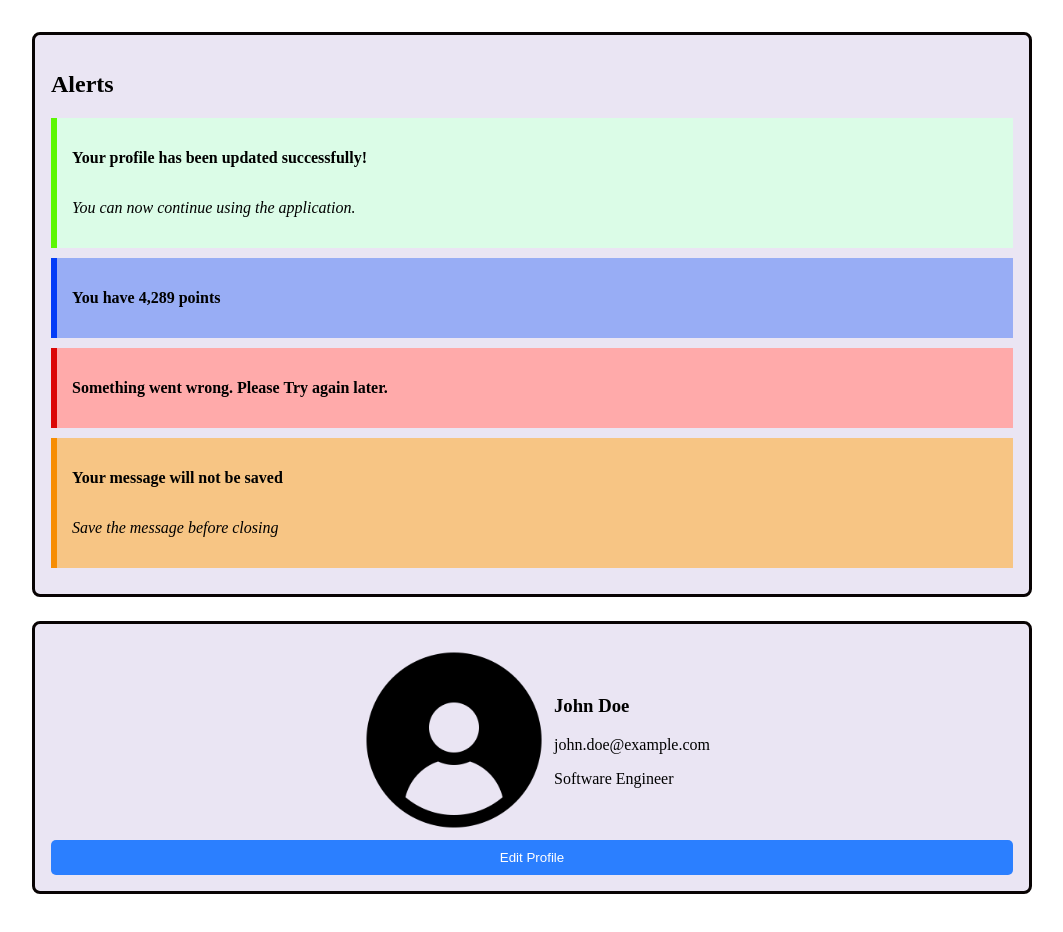
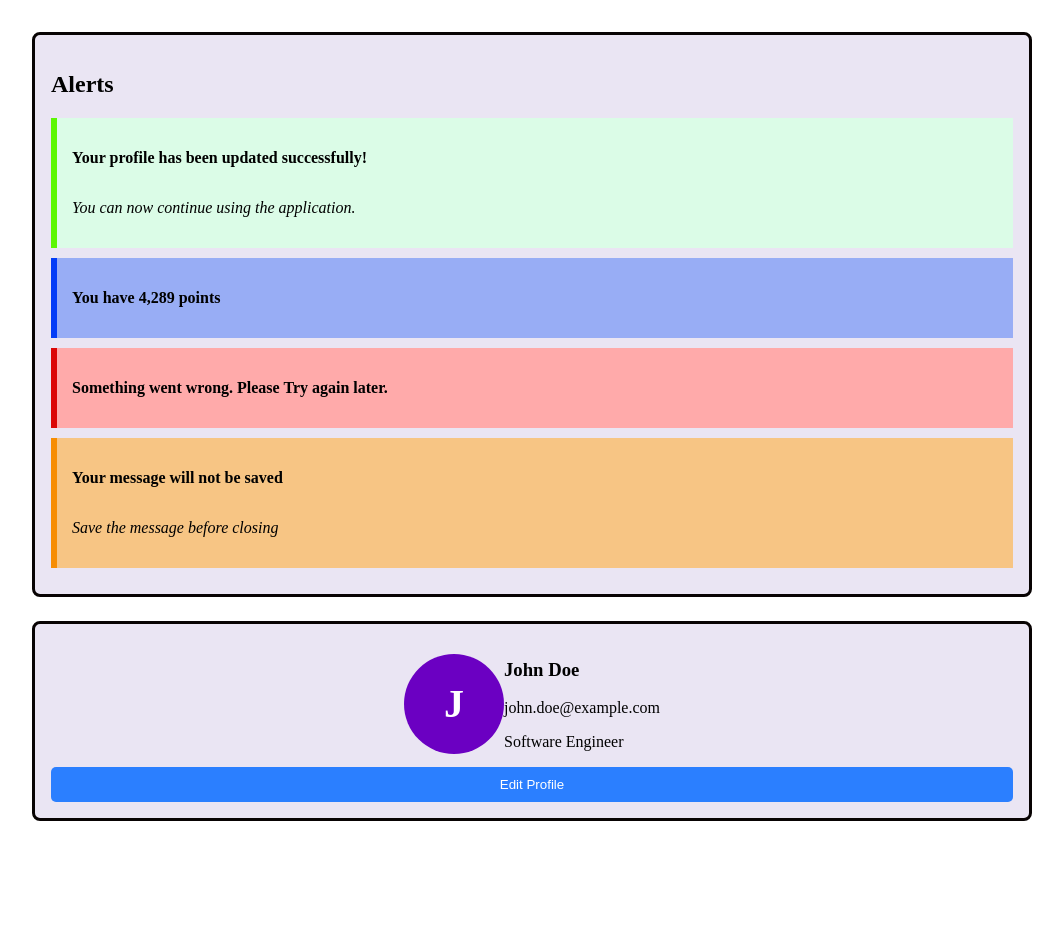
Before and after one commit to shanreed25/component-library, a React (Vite) app: page / in a window 1280 px wide. Shown: the top 932 px of the page, without its empty margins (108-1171 px from the left). After the commit the page ends 877 px from the top, so only its background shows below. Built offline with nearby package versions, Linux system fonts and the light colour scheme.

Commit message:
added ternary in JSX to show the user image or if no image use first letter of user name as avatar

```diff
--- a/src/App.css
+++ b/src/App.css
@@ -60,6 +60,26 @@ section {
   border-color: #033cf7;
 }
 
+
+
+.avatar{
+  width: 100px;
+  height: 100px;
+  border-radius: 50%;
+  object-fit: cover;
+}
+
+.letter-avatar{
+  background-color: #6b00c2;
+  font-weight: bold;
+  color: white;
+  font-size: 2.5rem;
+  display: inline-flex;
+  align-items: center;
+  justify-content: center;
+
+}
+
 .user-card-info {
   display: flex;
   justify-content: center;
--- a/src/App.tsx
+++ b/src/App.tsx
@@ -10,7 +10,7 @@ const user = {
   name: "John Doe",
   email: "john.doe@example.com",
   role: "Software Engineer",
-  avatarUrl: profileImage,
+  // avatarUrl: profileImage,
 };
 
 export default function App() {
--- a/src/components/UserProfileCard/UserProfileCard.tsx
+++ b/src/components/UserProfileCard/UserProfileCard.tsx
@@ -1,14 +1,28 @@
 import type { UserProfileCardProps } from "../../types/index"
 
-export function UserProfileCard(props: UserProfileCardProps){
+// destructuring: {user, showEmail, showRole, onEdit, children}
+export function UserProfileCard({user, showEmail, showRole, onEdit, children}: UserProfileCardProps){
     return (
         <>
         <div className="user-card-info">
-            <img src={props.user.avatarUrl} alt="user placeholder image" width={200} height={200} />
+             {/*
+                ternary works like if/else inside JSX:
+                condition ? (show this if true) : (show this if false)
+                if the user has a picture, show it
+                if the user has no picture show the first letter of their name in a circle
+            */}
+            {user.avatarUrl ?(
+                <img className="avatar" src={user.avatarUrl} alt="user placeholder image" width={200} height={200} />
+            ): (
+                <div className="avatar letter-avatar" >
+                    {user.name.charAt(0)}
+                </div>
+            )}
+
             <div>
-                <h3>{props.user.name}</h3>
-                <p>{props.user.email}</p>
-                <p>{props.user.role}</p>
+                <h3>{user.name}</h3>
+                <p>{user.email}</p>
+                <p>{user.role}</p>
             </div>
         </div>
         <button className="user-card-button">Edit Profile</button>
```
